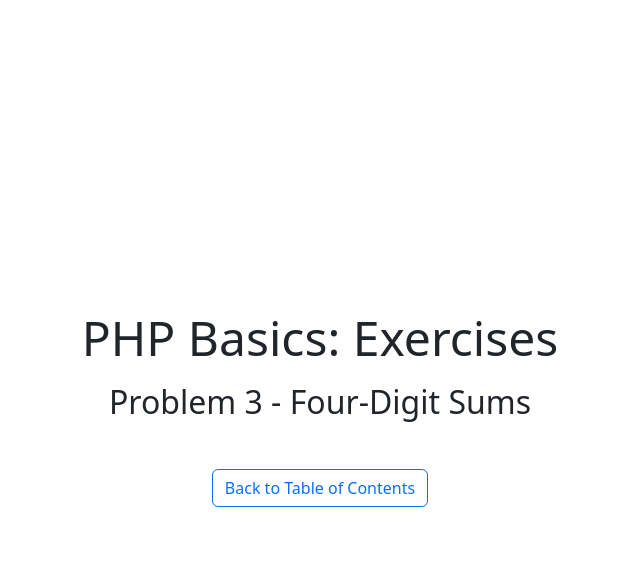
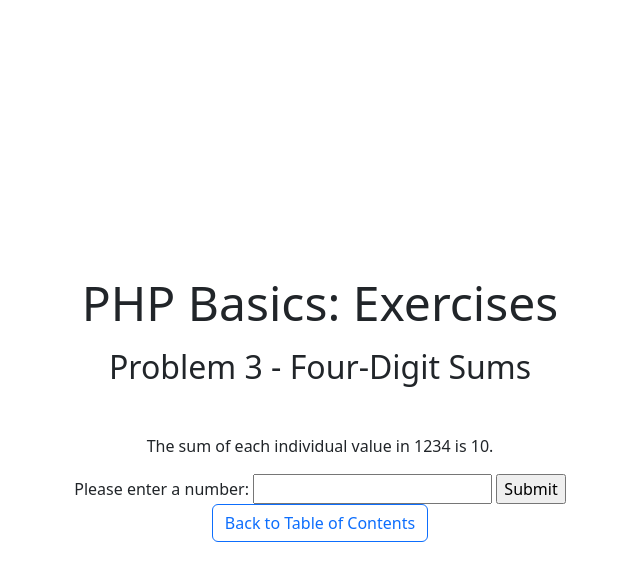
Before and after one commit to eubhawatson-classes/dmit-2025-workbook-a01-fall-2025, a PHP site: page /problem-3.php in a window 1280 px wide. Shown: the top 581 px of the page, without its empty margins (320-960 px from the left). Run offline with PHP 8.4, Linux system fonts and the light colour scheme.

Commit message:
Adds complete Lesson 03 solutions.

```diff
--- a/module-1/03-php-basics-exercises/problem-3.php
+++ b/module-1/03-php-basics-exercises/problem-3.php
@@ -3,7 +3,27 @@
 $title = "Problem 3 - Four-Digit Sums";
 include 'includes/header.php';
 
+/**
+ * We could solve this mathematically; however, PHP is a weak-typed language. This means that the data type of a variable can mutate throughout the flow of the program.
+ *
+ * In PHP, a string is actually an array of characters. We're going to create a string and add each of its values together.
+ */
+
+$string = '1234';
+
+$total = $string[0] + $string[1] + $string[2] + $string[3];
+
+echo "<p>The sum of each individual value in $string is $total.</p>";
+
 ?>
+
+<form action="problem-3.php" method="POST">
+    <label for="num-string">Please enter a number:</label>
+    <input type="number" id="num-string" name="num-string">
+
+    <input type="submit" id="submit" name="submit" value="Submit">
+</form>
+
 
 <a href="index.php" class="btn btn-outline-primary">Back to Table of Contents</a>
 
```
Also changed, not shown: module-1/03-php-basics-exercises/problem-2.php (+18 -0 lines).
